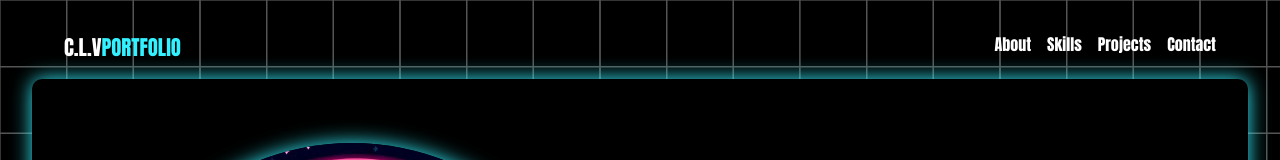
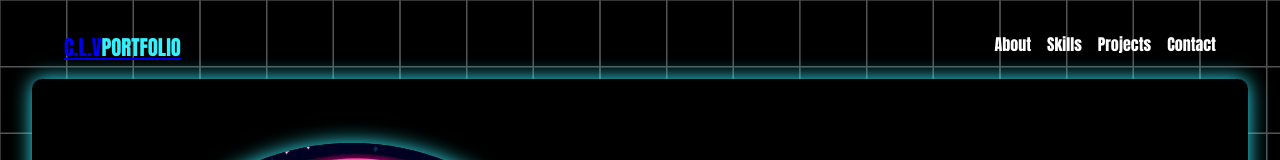
Before and after one commit to cassandrajessica/personalportfolio, a React (Vite) app in the folder devPortfolio/: page / in a window 1280 px wide. Shown: the top 160 px of the page. Built offline with nearby package versions, Linux system fonts and the light colour scheme.

Commit message:
added link for homepage on logo

```diff
--- a/devPortfolio/src/components/Homepage.jsx
+++ b/devPortfolio/src/components/Homepage.jsx
@@ -11,9 +11,9 @@ function Homepage() {
       <div className="backgroundContainer">
         <nav className="navBar">
           <div className="homeTitle">
-            <span>
+            <a href="/"><span>
               C.L.V<span className="innerHomeTitle">PORTFOLIO</span>
-            </span>
+            </span></a>
           </div>
 
           <ul className="navLinks">
```
